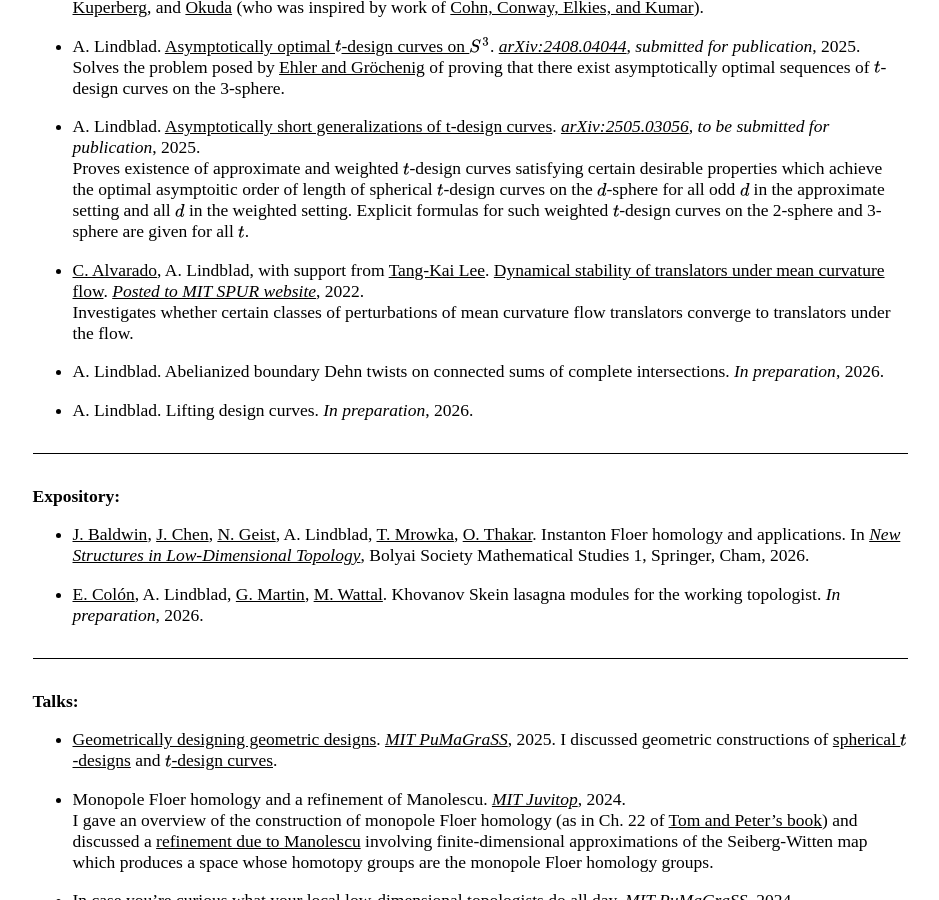
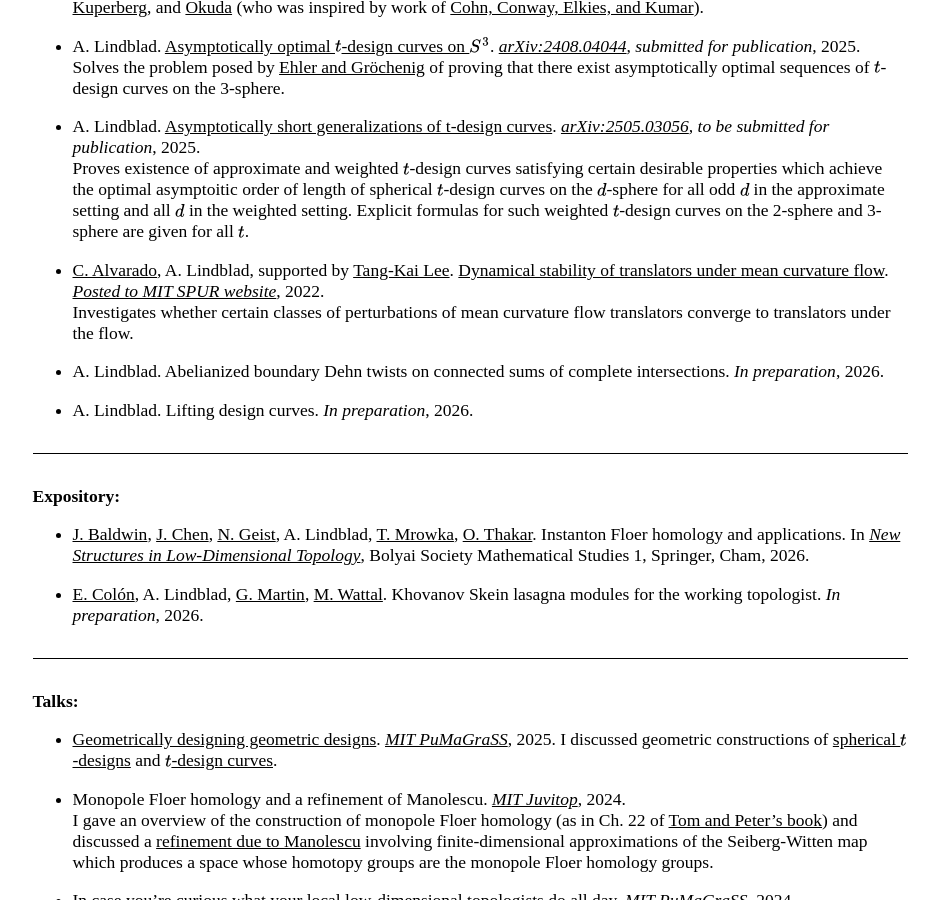
Before and after one commit to AyodejiLindblad/AyodejiLindblad.github.io, a Jekyll site: the page built from index.md, in a window 1280 px wide and 900 px high, scrolled down 719 px. Shown: the whole window, without its empty margins (170-1109 px from the left). Built offline with Jekyll 4.4.1, drawn with Linux system fonts in a browser that asks for light colours; some web fonts are replaced.

Commit message:
Changed wording a bit

```diff
--- a/index.md
+++ b/index.md
@@ -47,7 +47,7 @@ I'm a third-year PhD student of [Tom Mrowka](https://math.mit.edu/~mrowka/) at [
 * A. Lindblad. [Asymptotically short generalizations of t\-design curves](resources/pdfs/Asymptotically%20short%20generalizations%20of%20t-design%20curves.pdf). *[arXiv:2505.03056](https://arxiv.org/abs/2505.03056), to be submitted for publication*, 2025.
     Proves existence of approximate and weighted $t$-design curves satisfying certain desirable properties which achieve the optimal asymptoitic order of length of spherical $t$-design curves on the $d$-sphere for all odd $d$ in the approximate setting and all $d$ in the weighted setting. Explicit formulas for such weighted $t$\-design curves on the 2-sphere and 3-sphere are given for all $t$.
 
-* [C. Alvarado](https://alvarado-alvarez.github.io/), A. Lindblad, with support from [Tang-Kai Lee](https://www.math.columbia.edu/~leetk/). [Dynamical stability of translators under mean curvature flow](https://math.mit.edu/research/undergraduate/spur/documents/2022/Alvarado_Linblad.pdf). *[Posted to MIT SPUR website](https://math.mit.edu/research/undergraduate/spur/past-projects.html)*, 2022.
+* [C. Alvarado](https://alvarado-alvarez.github.io/), A. Lindblad, supported by [Tang-Kai Lee](https://www.math.columbia.edu/~leetk/). [Dynamical stability of translators under mean curvature flow](https://math.mit.edu/research/undergraduate/spur/documents/2022/Alvarado_Linblad.pdf). *[Posted to MIT SPUR website](https://math.mit.edu/research/undergraduate/spur/past-projects.html)*, 2022.
     Investigates whether certain classes of perturbations of mean curvature flow translators converge to translators under the flow.
 
 * A. Lindblad. Abelianized boundary Dehn twists on connected sums of complete intersections. *In preparation*, 2026.
```
